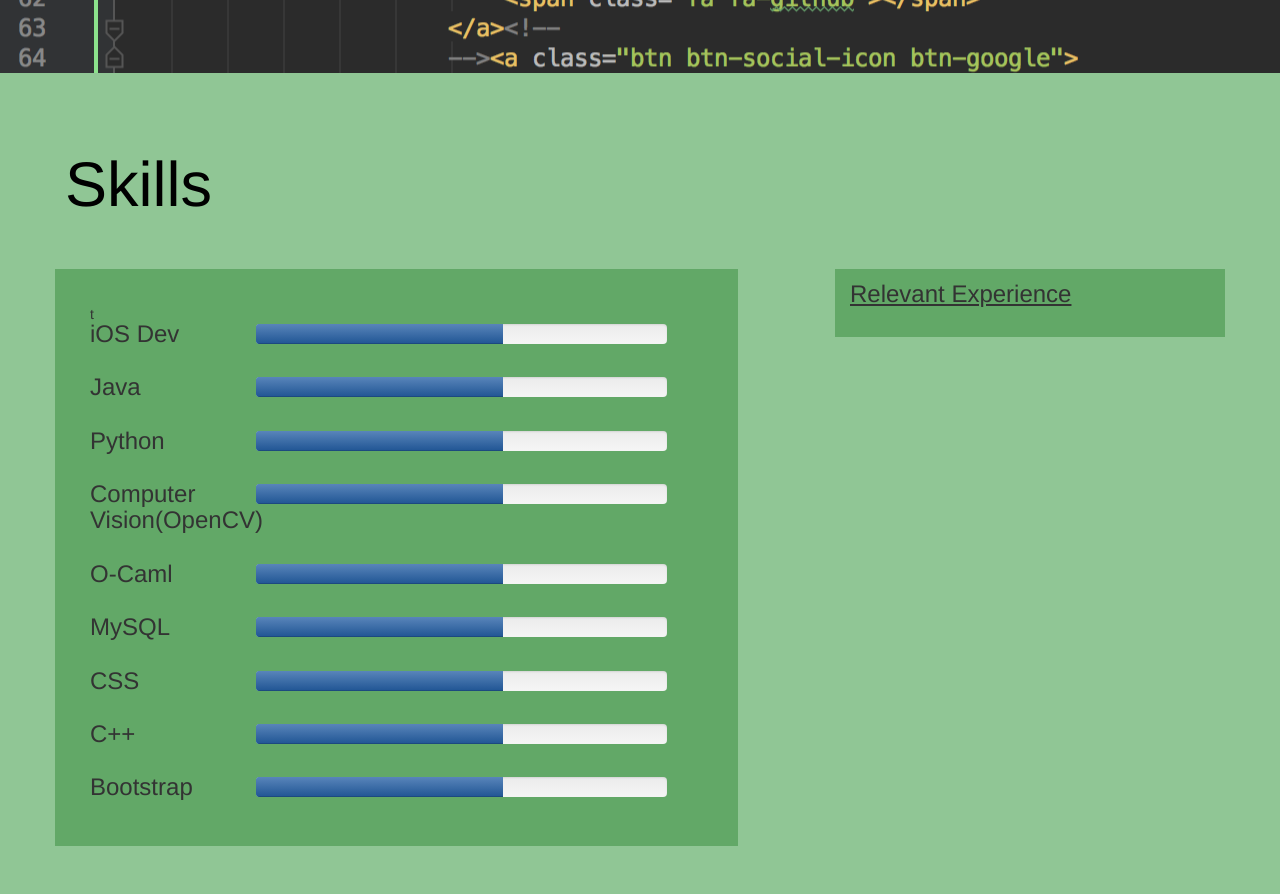
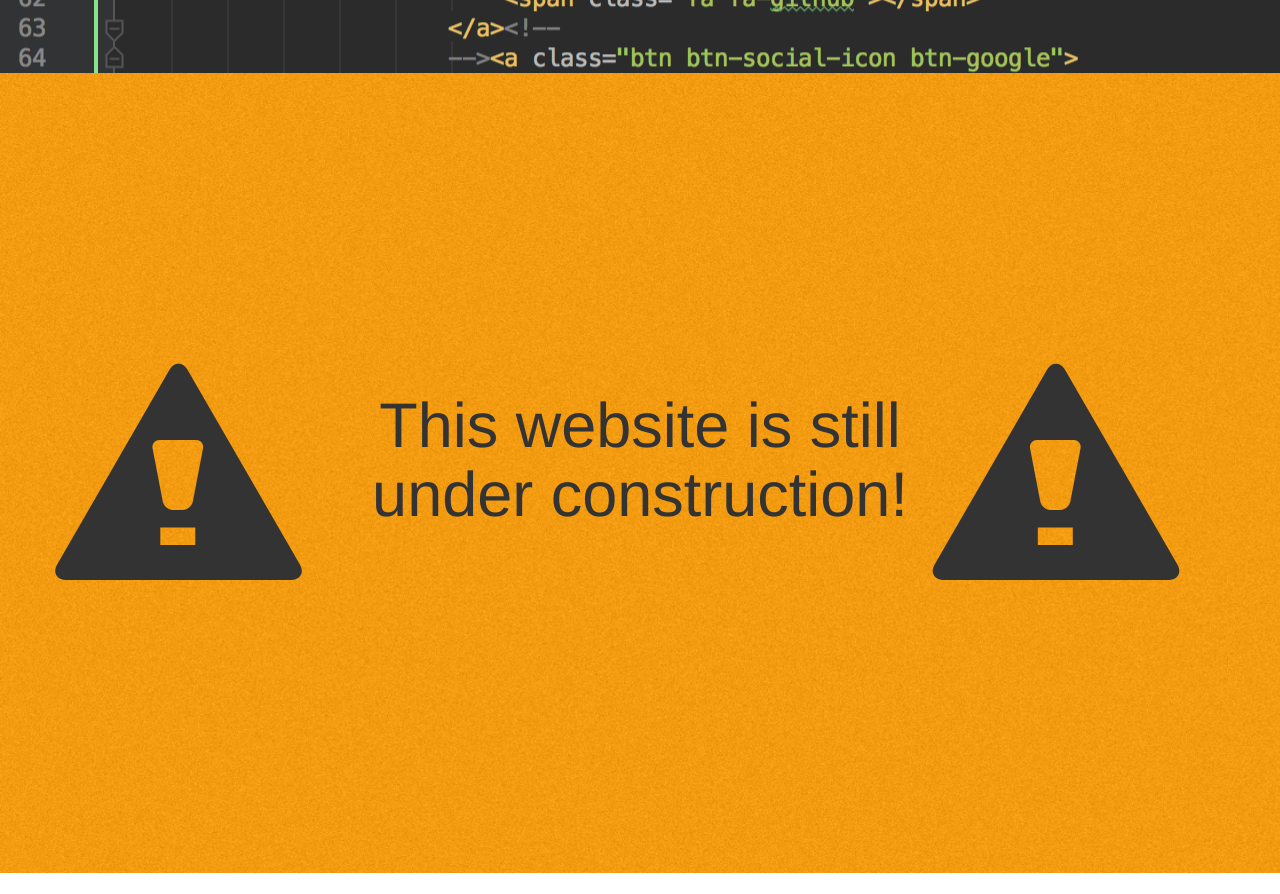
Before and after one commit to ssddttaa/PersonalWebsite, a website: page index.html in a window 1280 px wide. Shown: the part 2140-3034 px from the top of the page. After the commit the page ends 3013 px from the top, so only its background shows below. Drawn offline with nearby package versions, Linux system fonts and the light colour scheme.

Commit message:
Added under construction section of the page

```diff
--- a/css/main-shared.css
+++ b/css/main-shared.css
@@ -147,8 +147,8 @@
 
 /* Skills CSS */
 .skills-banner{
-    /*background-image: url('../assets/orange-background.png');*/
-    background-color: #90C695;
+    background-image: url('../assets/orange-background.png');
+    /*background-color: #90C695;*/
 }
 
 .skills{
@@ -171,8 +171,8 @@
 }
 
 .skill-container{
-    /*background-image: url('../assets/orange-background-dark-noise.png');*/
-    background-color: #62A867;
+    background-image: url('../assets/orange-background-dark-noise.png');
+    /*background-color: #62A867;*/
     padding-left: 35px;
     padding-top: 35px;
     padding-right: 15px;
@@ -181,9 +181,35 @@
 
 .relevant-skills{
     padding-top: 15px;
-    background-color: #62A867;
-    /*background-image: url('../assets/orange-background-dark-noise.png');*/
+    /*background-color: #62A867;*/
+    background-image: url('../assets/orange-background-dark-noise.png');
 }
 .relevant-skills h3{
     text-decoration: underline;
 }
+
+/*
+*   In Construction Section
+*/
+.construction{
+    width: 200px !important;
+    height: 200px !important;
+}
+
+
+.bigger-glyphicon{
+    font-size: 15em;
+}
+
+.vertical-center-container{
+    flex-direction: column;
+    margin: auto;
+}
+
+.banner-display-flex{
+    display: flex;
+}
+
+.under-construction{
+    text-align: center;
+}
--- a/index.html
+++ b/index.html
@@ -100,124 +100,18 @@
         </div>
     </div>
 
-    <div class = "jumbotron jumbotron-banner skills-banner">
-        <div class = "container">
+    <div class = "jumbotron jumbotron-banner skills-banner banner-display-flex">
+        <div class = "container vertical-center-container">
             <div class = "row">
-                <h1 class = "projects skills"> Skills </h1>
-            </div>
-            <div class = "row">
-                <div class = "skill-container col-xs-7">t
-                    <div class = "row">
-                        <div class = "col-xs-3">
-                            <h3> iOS Dev</h3>
-                        </div>
-                        <div class = "col-xs-8">
-                            <div class="progress">
-                                <div class="progress-bar progress-bar-custom" role="progressbar" aria-valuenow="60" aria-valuemin="0" aria-valuemax="100" style="width: 60%;">
-                                    <span class="sr-only">60% Complete</span>
-                                </div>
-                            </div>
-                        </div>
-                    </div>
-                    <div class = "row">
-                        <div class = "col-xs-3">
-                            <h3> Java</h3>
-                        </div>
-                        <div class = "col-xs-8">
-                            <div class="progress">
-                                <div class="progress-bar progress-bar-custom" role="progressbar" aria-valuenow="60" aria-valuemin="0" aria-valuemax="100" style="width: 60%;">
-                                    <span class="sr-only">60% Complete</span>
-                                </div>
-                            </div>
-                        </div>
-                    </div>
-                    <div class = "row">
-                        <div class = "col-xs-3">
-                            <h3> Python</h3>
-                        </div>
-                        <div class = "col-xs-8">
-                            <div class="progress">
-                                <div class="progress-bar progress-bar-custom" role="progressbar" aria-valuenow="60" aria-valuemin="0" aria-valuemax="100" style="width: 60%;">
-                                    <span class="sr-only">60% Complete</span>
-                                </div>
-                            </div>
-                        </div>
-                    </div>
-                    <div class = "row">
-                        <div class = "col-xs-3">
-                            <h3> Computer Vision(OpenCV)</h3>
-                        </div>
-                        <div class = "col-xs-8">
-                            <div class="progress">
-                                <div class="progress-bar progress-bar-custom" role="progressbar" aria-valuenow="60" aria-valuemin="0" aria-valuemax="100" style="width: 60%;">
-                                    <span class="sr-only">60% Complete</span>
-                                </div>
-                            </div>
-                        </div>
-                    </div>
-                    <div class = "row">
-                        <div class = "col-xs-3">
-                            <h3> O-Caml</h3>
-                        </div>
-                        <div class = "col-xs-8">
-                            <div class="progress">
-                                <div class="progress-bar progress-bar-custom" role="progressbar" aria-valuenow="60" aria-valuemin="0" aria-valuemax="100" style="width: 60%;">
-                                    <span class="sr-only">60% Complete</span>
-                                </div>
-                            </div>
-                        </div>
-                    </div>
-                    <div class = "row">
-                        <div class = "col-xs-3">
-                            <h3> MySQL</h3>
-                        </div>
-                        <div class = "col-xs-8">
-                            <div class="progress">
-                                <div class="progress-bar progress-bar-custom" role="progressbar" aria-valuenow="60" aria-valuemin="0" aria-valuemax="100" style="width: 60%;">
-                                    <span class="sr-only">60% Complete</span>
-                                </div>
-                            </div>
-                        </div>
-                    </div>
-                    <div class = "row">
-                        <div class = "col-xs-3">
-                            <h3> CSS</h3>
-                        </div>
-                        <div class = "col-xs-8">
-                            <div class="progress">
-                                <div class="progress-bar progress-bar-custom" role="progressbar" aria-valuenow="60" aria-valuemin="0" aria-valuemax="100" style="width: 60%;">
-                                    <span class="sr-only">60% Complete</span>
-                                </div>
-                            </div>
-                        </div>
-                    </div>
-                    <div class = "row">
-                        <div class = "col-xs-3">
-                            <h3> C++</h3>
-                        </div>
-                        <div class = "col-xs-8">
-                            <div class="progress">
-                                <div class="progress-bar progress-bar-custom" role="progressbar" aria-valuenow="60" aria-valuemin="0" aria-valuemax="100" style="width: 60%;">
-                                    <span class="sr-only">60% Complete</span>
-                                </div>
-                            </div>
-                        </div>
-                    </div>
-                    <div class = "row">
-                        <div class = "col-xs-3">
-                            <h3> Bootstrap</h3>
-                        </div>
-                        <div class = "col-xs-8">
-                            <div class="progress">
-                                <div class="progress-bar progress-bar-custom" role="progressbar" aria-valuenow="60" aria-valuemin="0" aria-valuemax="100" style="width: 60%;">
-                                    <span class="sr-only">60% Complete</span>
-                                </div>
-                            </div>
-                        </div>
-                    </div>
+                <div class = "hidden-xs col-lg-3">
+                    <span class="glyphicon glyphicon-search glyphicon glyphicon-alert bigger-glyphicon" aria-hidden="true"></span>
                 </div>
-                <div class = "col-xs-1"></div>
-                <div class = "col-xs-4 relevant-skills"><h3>Relevant Experience</h3></div>
+                <div class = "col-xs-12 col-lg-6">
+                    <h1 class = "under-construction"> This website is still under construction!</h1>
+                </div>
+                <div class = "hidden-xs col-lg-3">
+                    <span class="glyphicon glyphicon-search glyphicon glyphicon-alert bigger-glyphicon" aria-hidden="true"></span>
+                </div>
             </div>
         </div>
     </div>
```
Also changed, not shown: assets/glyphicons-431-construction-cone.png (added).
